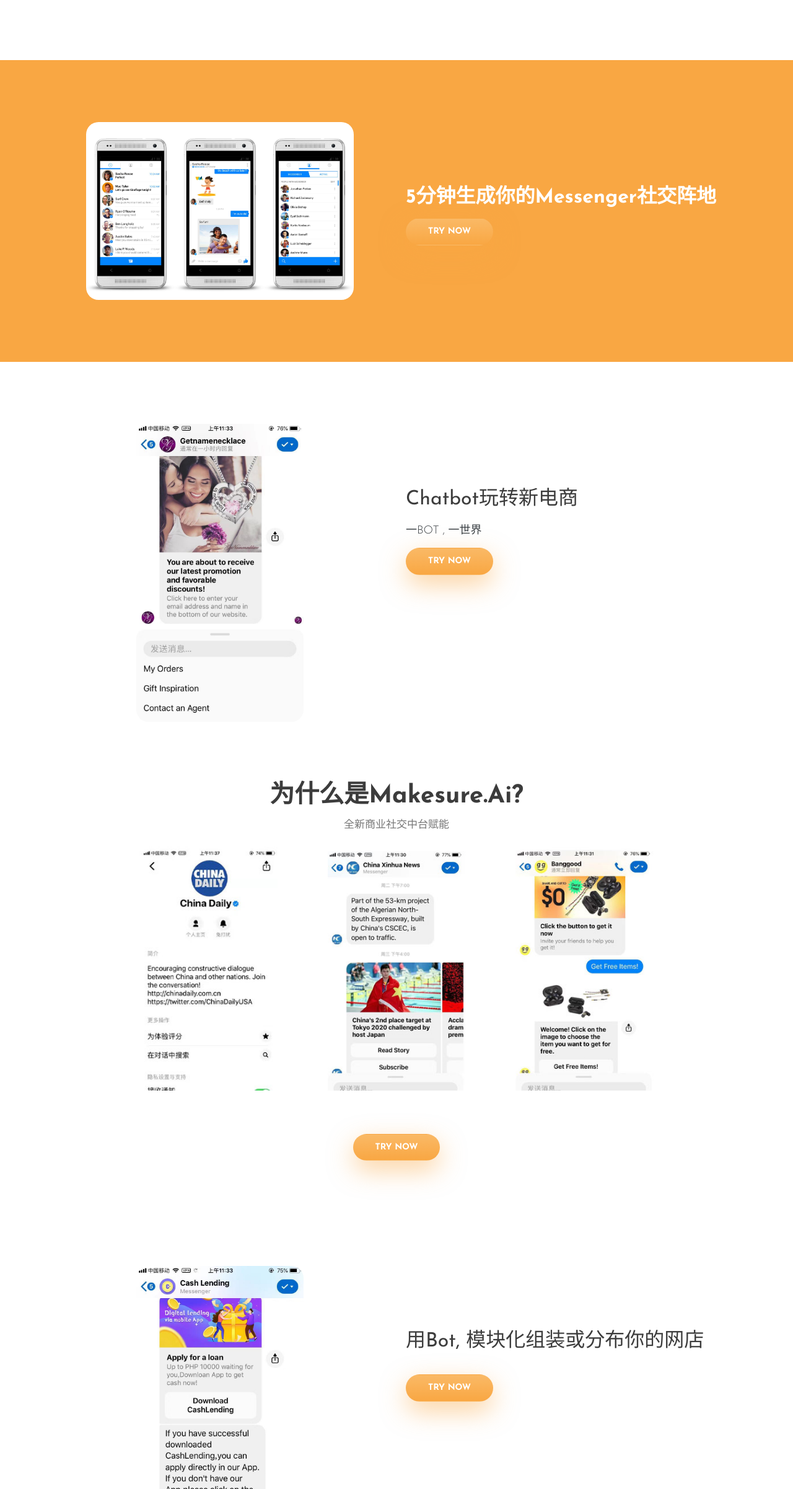
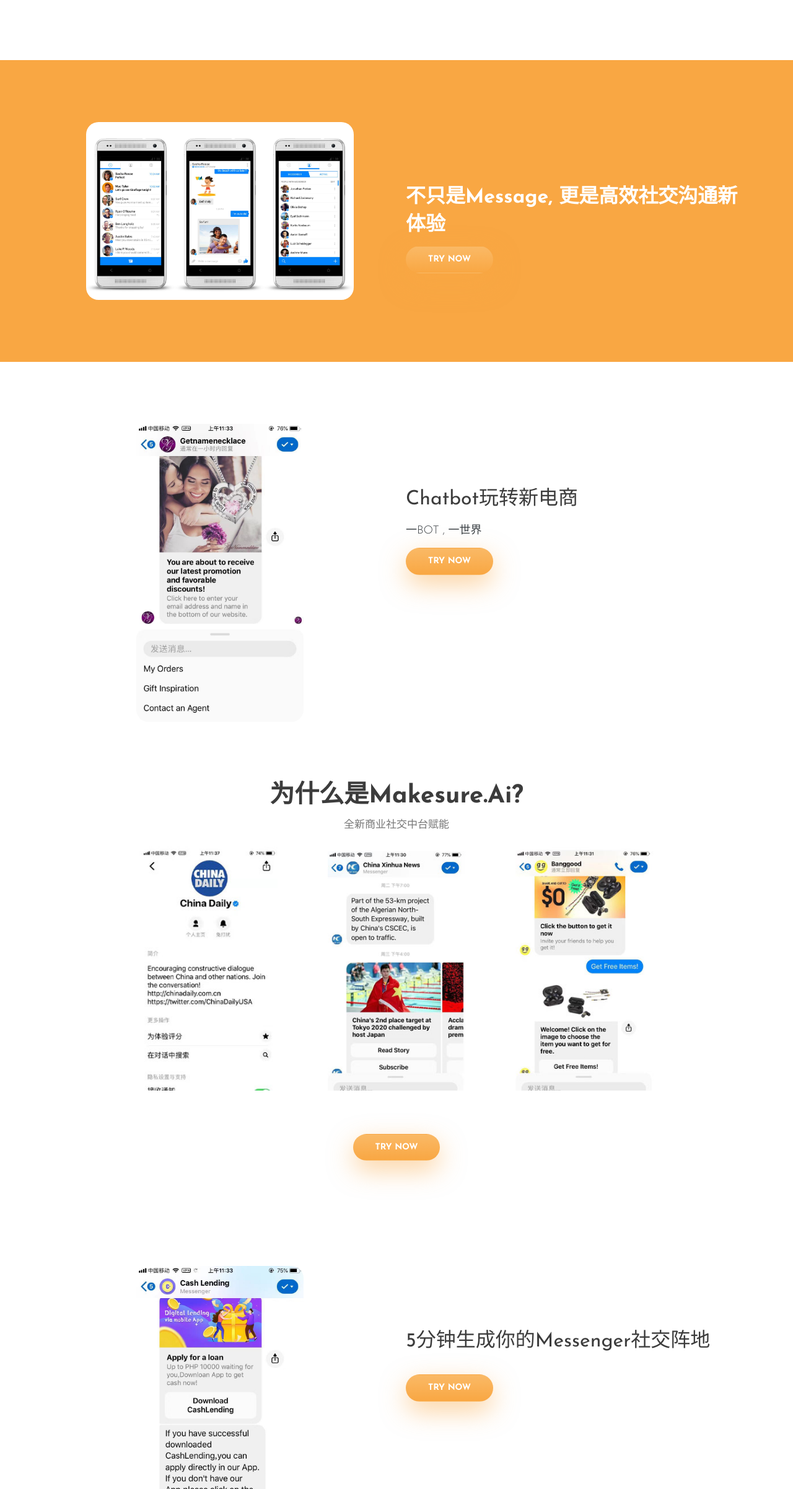
Before and after one commit to daikiejp/makesure, a plain HTML site: page index.html in a window 1280 px wide. Shown: the part 683-3086 px from the top of the page at 62% size. Drawn offline with Linux system fonts and the light colour scheme; files whose address does not match are found by name; a web font is replaced by a local one.

Commit message:
[Fix] Ninth Content Modification

```diff
--- a/index.html
+++ b/index.html
@@ -86,7 +86,7 @@
 			</div>
 			<div class="col-md-6">
 				<div class="content mt-100">
-					<h2 class="subheading">5分钟生成你的Messenger社交阵地</h2>
+					<h2 class="subheading">不只是Message, 更是高效社交沟通新体验</h2>
 					<a href="" class="btn btn-main btn-main-sm">Try Now</a>
 				</div>
 			</div>
@@ -144,7 +144,7 @@
 			</div>
 			<div class="col-md-6">
 				<div class="content mt-100">
-					<h4 class="subheading">用bot, 模块化组装或分布你的网店</h4>
+					<h4 class="subheading">5分钟生成你的Messenger社交阵地</h4>
 					<a href="" class="btn btn-main btn-main-sm">Try Now</a>
 				</div>
 			</div>
```
